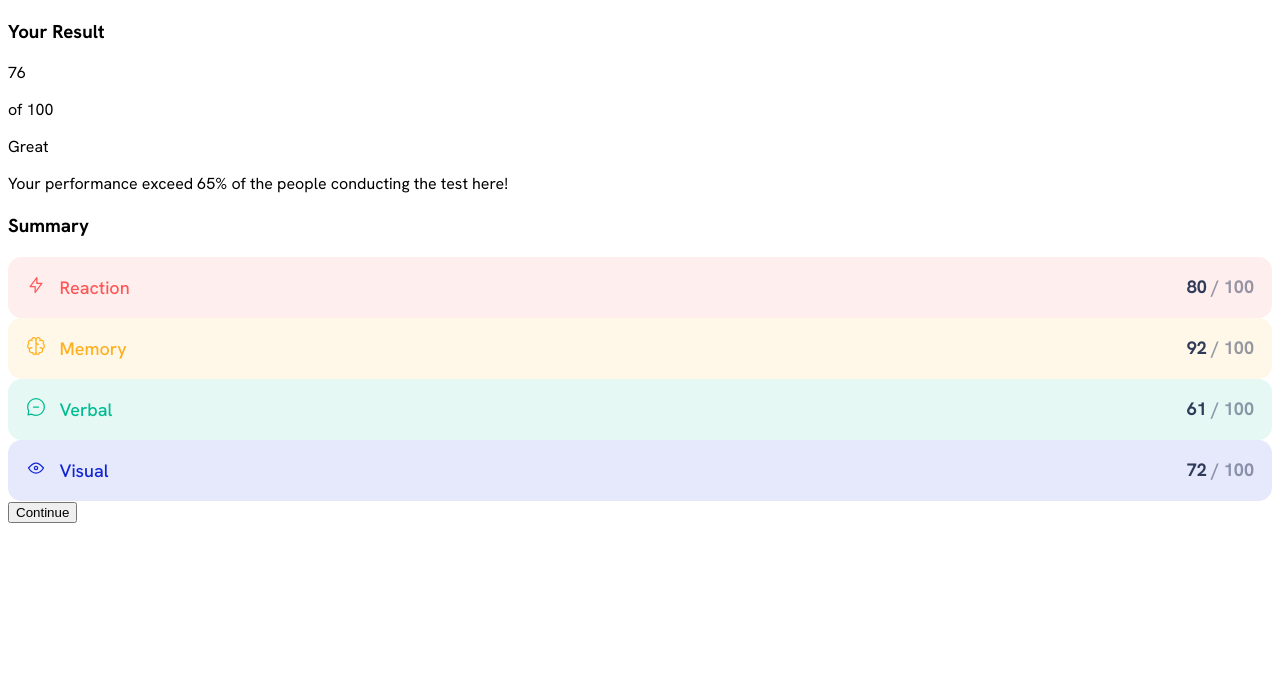
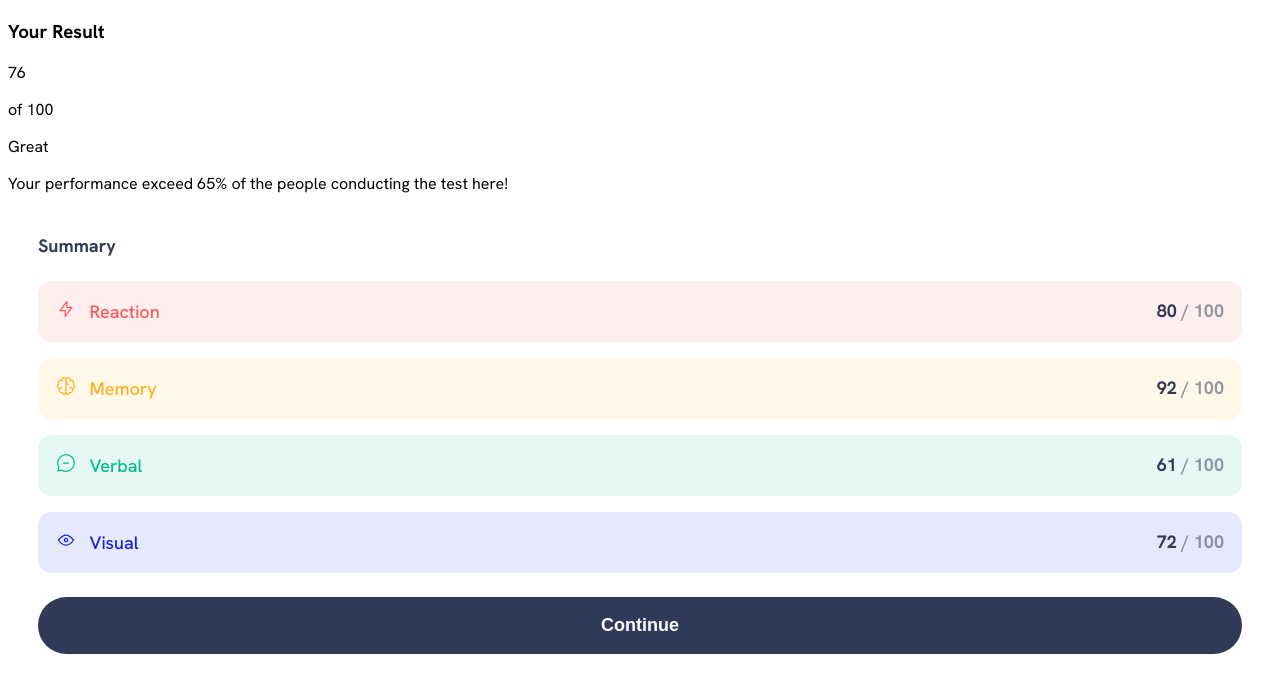
Before and after one commit to anton-zykov/fm-results-summary, a plain HTML site: page index.html in a window 1280 px wide. Drawn offline with Linux system fonts and the light colour scheme.

Commit message:
Add styles for summary section

```diff
--- a/assets/components/summary.css
+++ b/assets/components/summary.css
@@ -0,0 +1,35 @@
+.summary {
+  padding: 1.5em 1.875em;
+  display: flex;
+  flex-direction: column;
+  gap: 1.5em;
+}
+
+.summary__title {
+  margin: 0;
+  color: var(--dark-navy);
+  font-size: 1.125em;
+  font-weight: 700;
+}
+
+.summary__stats {
+  display: flex;
+  flex-direction: column;
+  gap: 1em;
+}
+
+.summary__button {
+  width: 100%;
+  background-color: var(--dark-navy);
+  border-radius: 8em;
+  border: none;
+  padding: 1em;
+  color: var(--white);
+  font-size: 1.125em;
+  font-weight: 700;
+  cursor: pointer;
+}
+
+.summary__button:hover {
+  background: var(--main-gradient);
+}
--- a/index.css
+++ b/index.css
@@ -15,6 +15,8 @@
   --bright-blue: hsla(234, 85%, 45%, 0.1);
 
   --dark-navy: hsl(224, 30%, 27%);
+  --white: hsl(0, 0%, 100%);
+  --main-gradient: linear-gradient(180deg, #75F 0%, #6943FF 0.01%, #2F2CE9 100%);
 
   font-family: 'Hanken Grotesk', sans-serif;
 }
```
